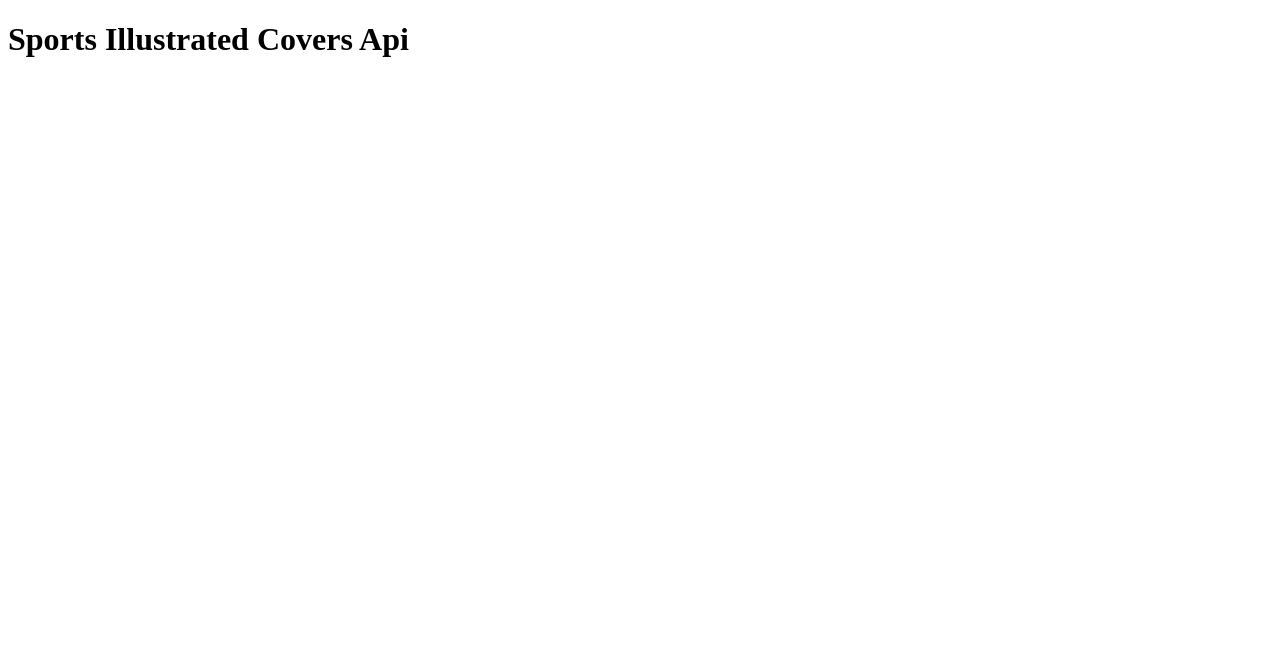
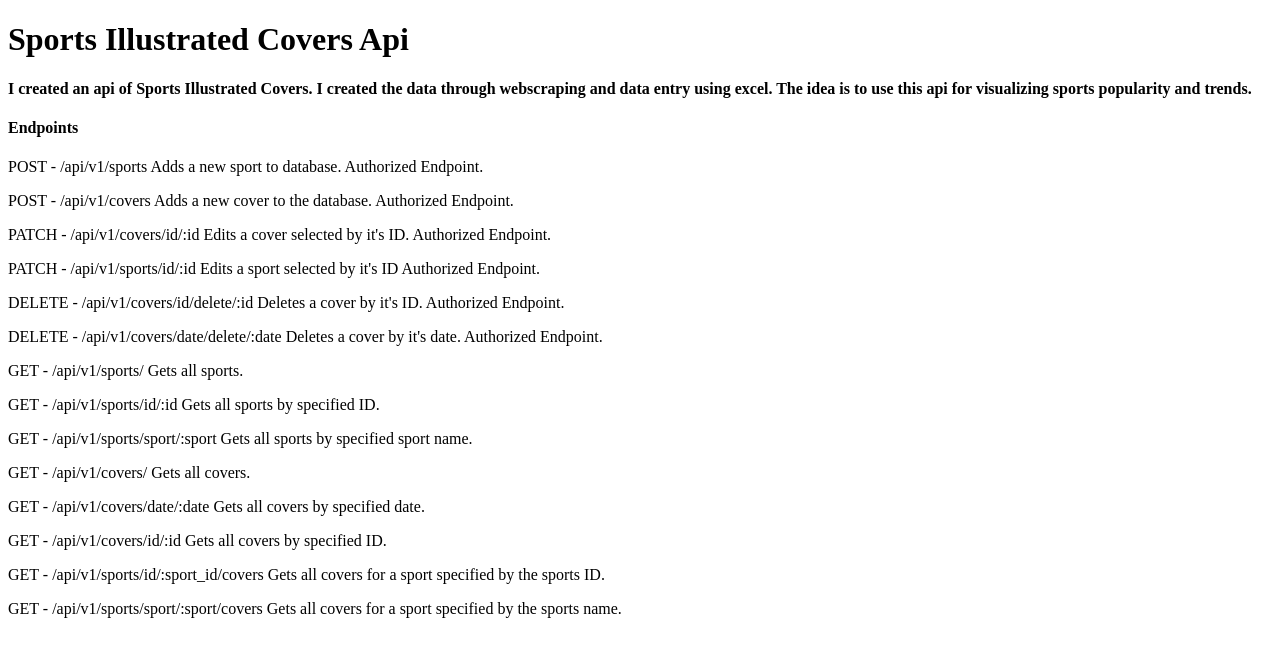
Before and after one commit to kellymiller6/byob, a website: page public/index.html in a window 1280 px wide. Drawn offline with Linux system fonts and the light colour scheme.

Commit message:
fix heroku link in readme, add endpoints to html

```diff
--- a/public/index.html
+++ b/public/index.html
@@ -6,5 +6,24 @@
   </head>
   <body>
     <h1>Sports Illustrated Covers Api</h1>
+    <main>
+      <h4> I created an api of Sports Illustrated Covers. I created the data through webscraping and data
+      entry using excel. The idea is to use this api for visualizing sports popularity and trends.</h5>
+      <h4>Endpoints</h4>
+        <p>POST - /api/v1/sports Adds a new sport to database. Authorized Endpoint.</p>
+        <p>POST - /api/v1/covers Adds a new cover to the database. Authorized Endpoint.</p>
+        <p>PATCH - /api/v1/covers/id/:id Edits a cover selected by it's ID. Authorized Endpoint.</p>
+        <p>PATCH - /api/v1/sports/id/:id Edits a sport selected by it's ID Authorized Endpoint.</p>
+        <p>DELETE - /api/v1/covers/id/delete/:id Deletes a cover by it's ID. Authorized Endpoint.</p>
+        <p>DELETE - /api/v1/covers/date/delete/:date Deletes a cover by it's date. Authorized Endpoint.</p>
+        <p>GET - /api/v1/sports/ Gets all sports.</p>
+        <p>GET - /api/v1/sports/id/:id Gets all sports by specified ID.</p>
+        <p>GET - /api/v1/sports/sport/:sport Gets all sports by specified sport name.</p>
+        <p>GET - /api/v1/covers/ Gets all covers.</p>
+        <p>GET - /api/v1/covers/date/:date Gets all covers by specified date.</p>
+        <p>GET - /api/v1/covers/id/:id Gets all covers by specified ID.</p>
+        <p>GET - /api/v1/sports/id/:sport_id/covers Gets all covers for a sport specified by the sports ID.</p>
+        <p>GET - /api/v1/sports/sport/:sport/covers Gets all covers for a sport specified by the sports name.</p>
+    </main>
   </body>
 </html>
```
Also changed, not shown: README.md.
